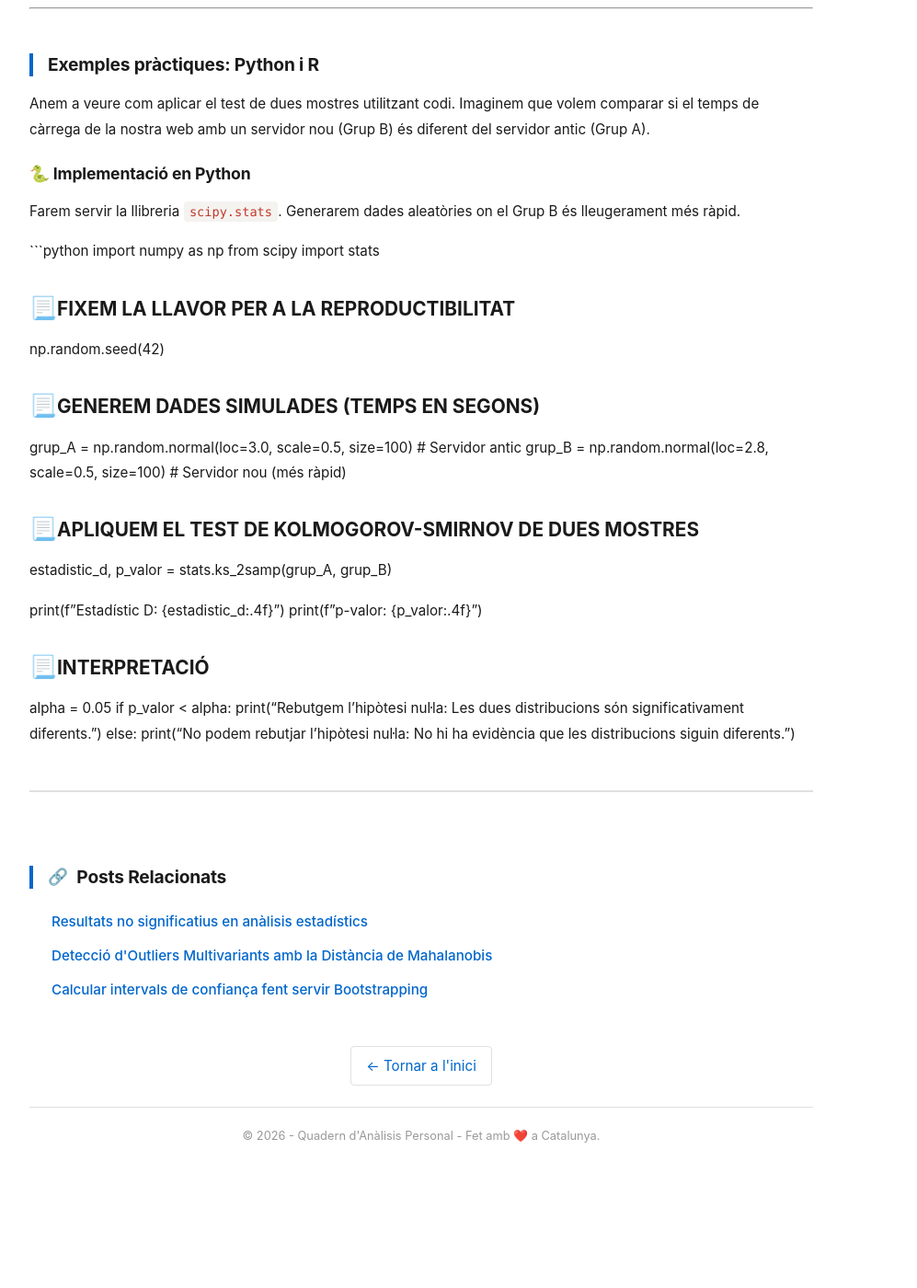
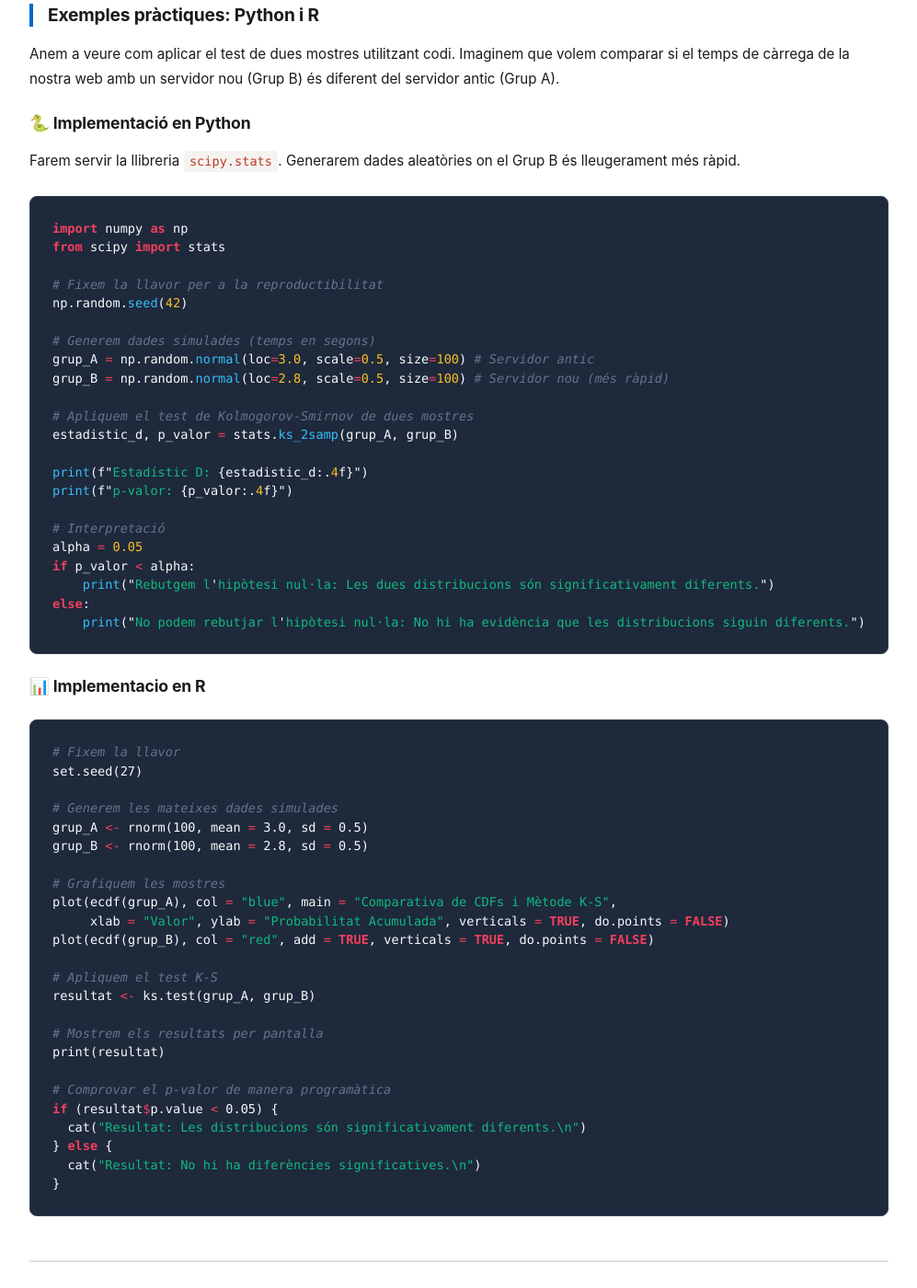
Before and after one commit to alberthr/alberthr.github.io, a Jekyll site: the page built from _posts/2022-08-02-kolmogorov-smirnov.md, in a window 1280 px wide and 1400 px high, scrolled down 1990 px. Shown: the whole window at 92% size, without its empty margins (182-1179 px from the left). Built offline with Jekyll 4.4.1, drawn with Linux system fonts in a browser that asks for light colours; comment, search, counter and statistics services are not loaded; before the commit the page ends 3256 px from its top, so only the background shows below that.

Commit message:
afegeixo part de R que faltava

````diff
--- a/_posts/2022-08-02-kolmogorov-smirnov.md
+++ b/_posts/2022-08-02-kolmogorov-smirnov.md
@@ -188,3 +188,33 @@ if p_valor < alpha:
     print("Rebutgem l'hipòtesi nul·la: Les dues distribucions són significativament diferents.")
 else:
     print("No podem rebutjar l'hipòtesi nul·la: No hi ha evidència que les distribucions siguin diferents.")
+```
+
+### 📊 Implementacio en R
+
+```r
+# Fixem la llavor
+set.seed(27)
+
+# Generem les mateixes dades simulades
+grup_A <- rnorm(100, mean = 3.0, sd = 0.5)
+grup_B <- rnorm(100, mean = 2.8, sd = 0.5)
+
+# Grafiquem les mostres
+plot(ecdf(grup_A), col = "blue", main = "Comparativa de CDFs i Mètode K-S",
+     xlab = "Valor", ylab = "Probabilitat Acumulada", verticals = TRUE, do.points = FALSE)
+plot(ecdf(grup_B), col = "red", add = TRUE, verticals = TRUE, do.points = FALSE)
+
+# Apliquem el test K-S
+resultat <- ks.test(grup_A, grup_B)
+
+# Mostrem els resultats per pantalla
+print(resultat)
+
+# Comprovar el p-valor de manera programàtica
+if (resultat$p.value < 0.05) {
+  cat("Resultat: Les distribucions són significativament diferents.\n")
+} else {
+  cat("Resultat: No hi ha diferències significatives.\n")
+}
+```
````
